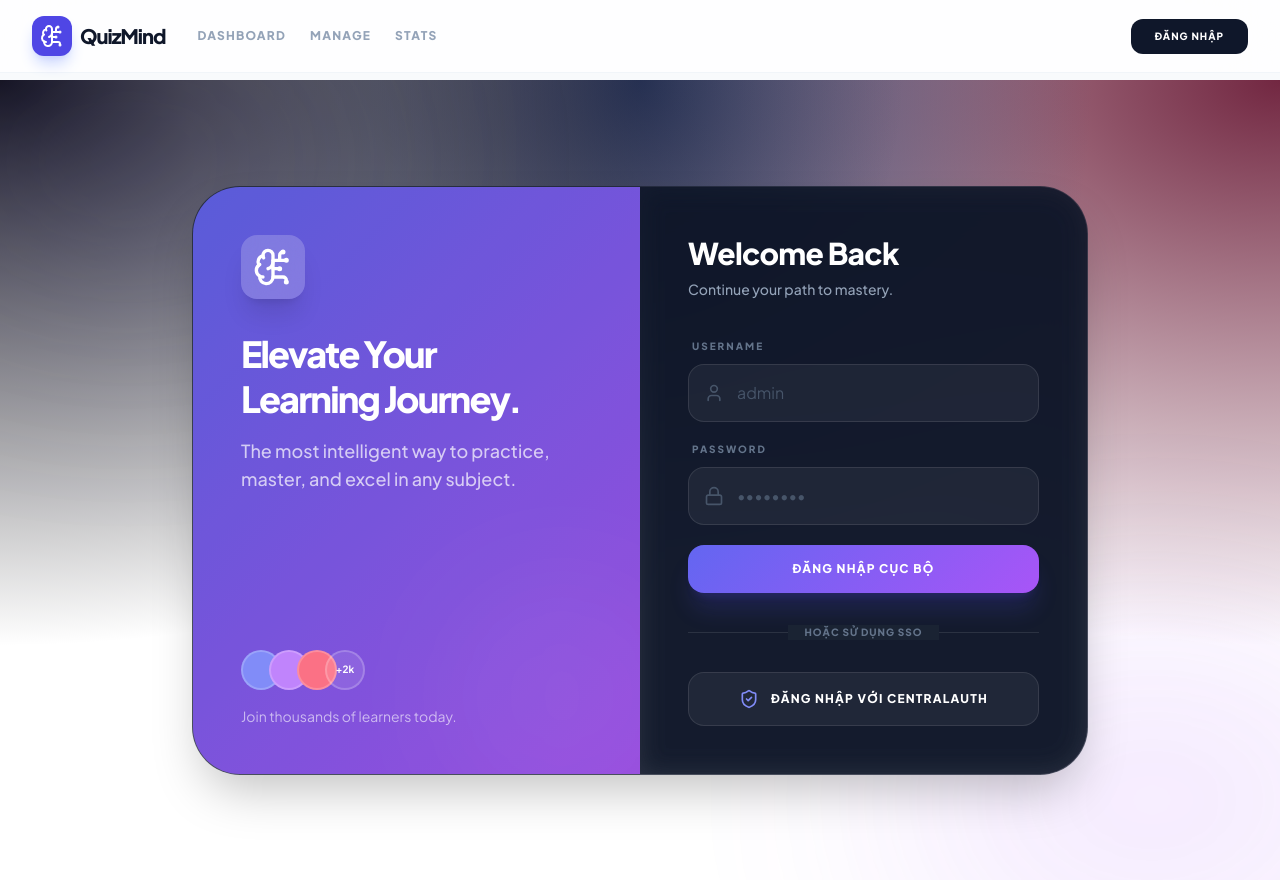
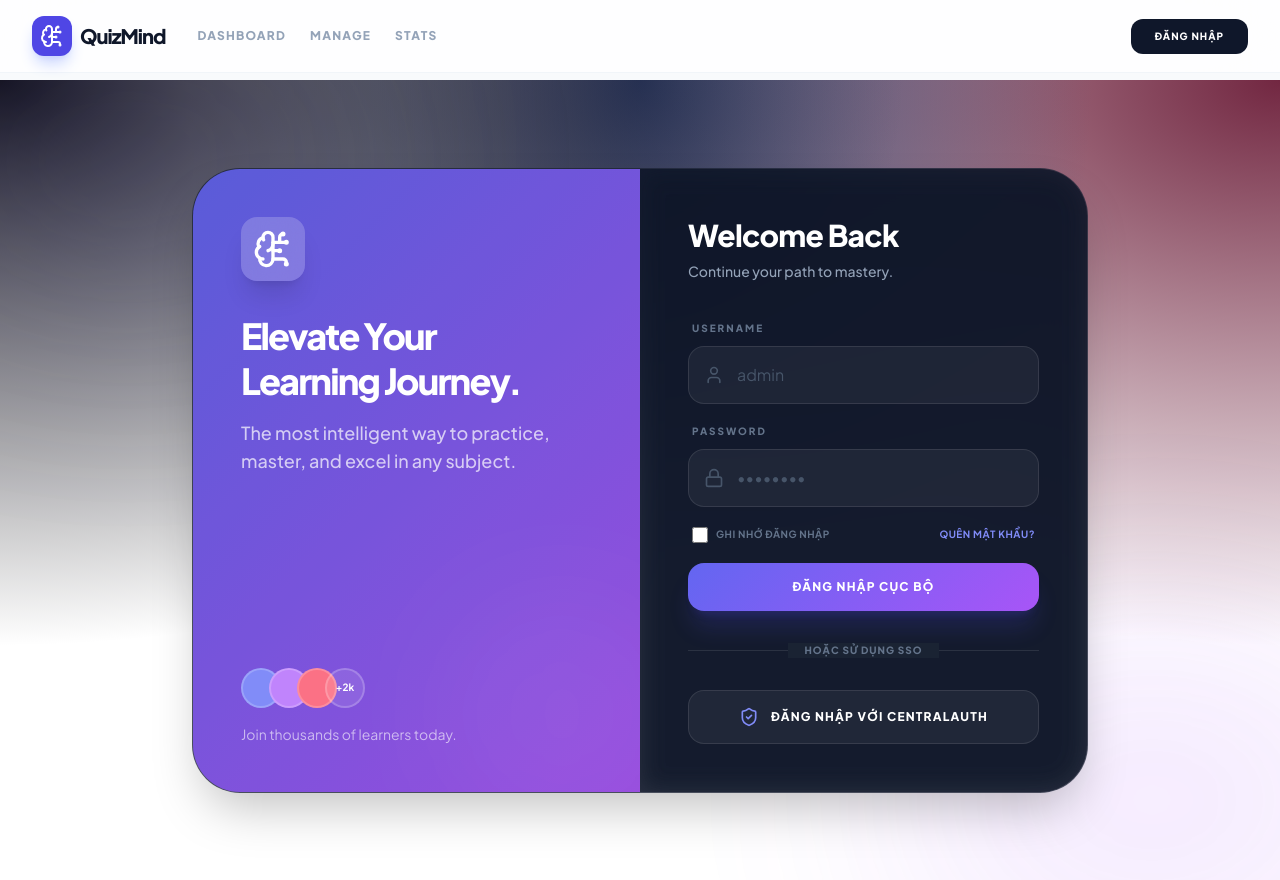
Before and after one commit to thanhnt94/quizmind, a FastAPI app: page /login in a window 1280 px wide. Run offline with FastAPI, Linux system fonts and the light colour scheme; parts of the project's set-up code (start-up, migrations or seed data) failed here and were passed over; some libraries are stand-ins or nearby versions.

Commit message:
feat: add remember me functionality to login

```diff
--- a/app/main.py
+++ b/app/main.py
@@ -437,6 +437,7 @@ async def local_login(
     response: Response,
     username: str = Form(...),
     password: str = Form(...),
+    remember: bool = Form(False),
     db: AsyncSession = Depends(get_db)
 ):
     user = await AuthService.authenticate_user(db, username, password)
@@ -445,7 +446,17 @@ async def local_login(
 
     # Mock session
     response = RedirectResponse(url="/", status_code=303)
-    response.set_cookie(key="user_id", value=str(user.id), httponly=True, samesite="lax")
+
+    # Calculate max_age (30 days if remember is true, else None for session cookie)
+    max_age = 30 * 24 * 60 * 60 if remember else None
+
+    response.set_cookie(
+        key="user_id",
+        value=str(user.id),
+        httponly=True,
+        samesite="lax",
+        max_age=max_age
+    )
     return response
 
 @app.get("/api/v1/quiz/{quiz_id}/data")
--- a/app/templates/auth/login.html
+++ b/app/templates/auth/login.html
@@ -78,6 +78,14 @@
                     </div>
                 </div>
 
+                <div class="flex items-center justify-between px-1">
+                    <label class="flex items-center gap-2 cursor-pointer group">
+                        <input type="checkbox" name="remember" class="w-4 h-4 rounded border-white/10 bg-white/5 text-indigo-500 focus:ring-indigo-500 focus:ring-offset-slate-900">
+                        <span class="text-[10px] font-bold text-slate-500 group-hover:text-slate-400 transition-colors uppercase tracking-wider">Ghi nhớ đăng nhập</span>
+                    </label>
+                    <a href="#" class="text-[10px] font-bold text-indigo-400 hover:text-indigo-300 transition-colors uppercase tracking-wider">Quên mật khẩu?</a>
+                </div>
+
                 <button type="submit" class="w-full py-4 premium-gradient rounded-2xl font-black text-xs uppercase tracking-widest shadow-xl shadow-indigo-600/20 hover:shadow-indigo-600/40 hover:scale-[1.02] active:scale-95 transition-all">
                     Đăng nhập cục bộ
                 </button>
```
